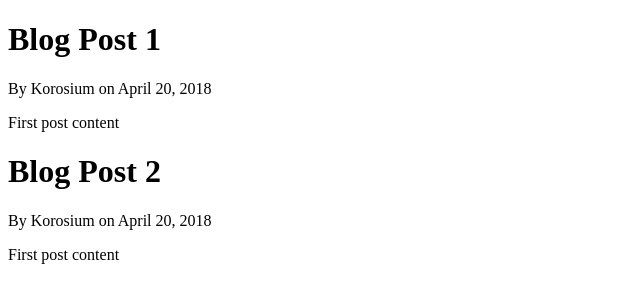
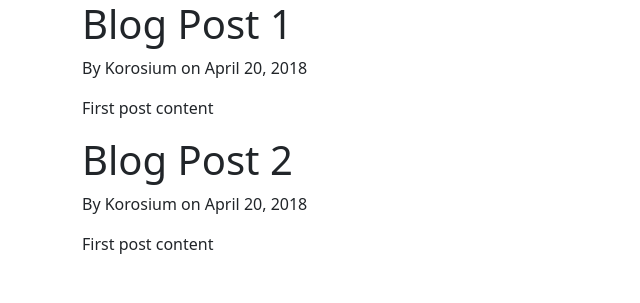
Before and after one commit to Korosium/Enigma, a Flask app: page / in a window 1280 px wide. Shown: the top 303 px of the page, without its empty margins (0-640 px from the left). Run offline with Flask 3, Linux system fonts and the light colour scheme.

Commit message:
Added bootstrap 5.2.3 to the layout page

```diff
--- a/templates/layout.html
+++ b/templates/layout.html
@@ -3,6 +3,8 @@
 <head>
     <meta charset="UTF-8">
     <meta name="viewport" content="width=device-width, initial-scale=1.0">
+    <link href="https://cdn.jsdelivr.net/npm/bootstrap@5.2.3/dist/css/bootstrap.min.css" rel="stylesheet" integrity="sha384-rbsA2VBKQhggwzxH7pPCaAqO46MgnOM80zW1RWuH61DGLwZJEdK2Kadq2F9CUG65" crossorigin="anonymous">
+    <script defer src="https://cdn.jsdelivr.net/npm/bootstrap@5.2.3/dist/js/bootstrap.bundle.min.js" integrity="sha384-kenU1KFdBIe4zVF0s0G1M5b4hcpxyD9F7jL+jjXkk+Q2h455rYXK/7HAuoJl+0I4" crossorigin="anonymous"></script>
     {% if title %}
         <title>Enigma - {{ title }}</title>
     {% else %}
@@ -10,6 +12,8 @@
     {% endif %}
 </head>
 <body>
-    {% block content %}{% endblock %}
+    <div class="container">
+        {% block content %}{% endblock %}
+    </div>
 </body>
 </html>
```
